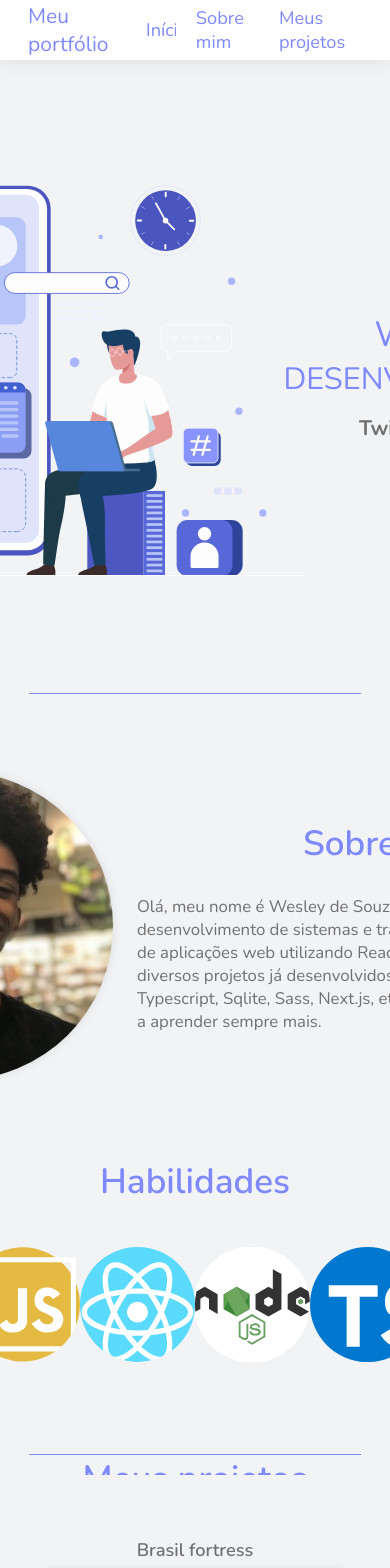
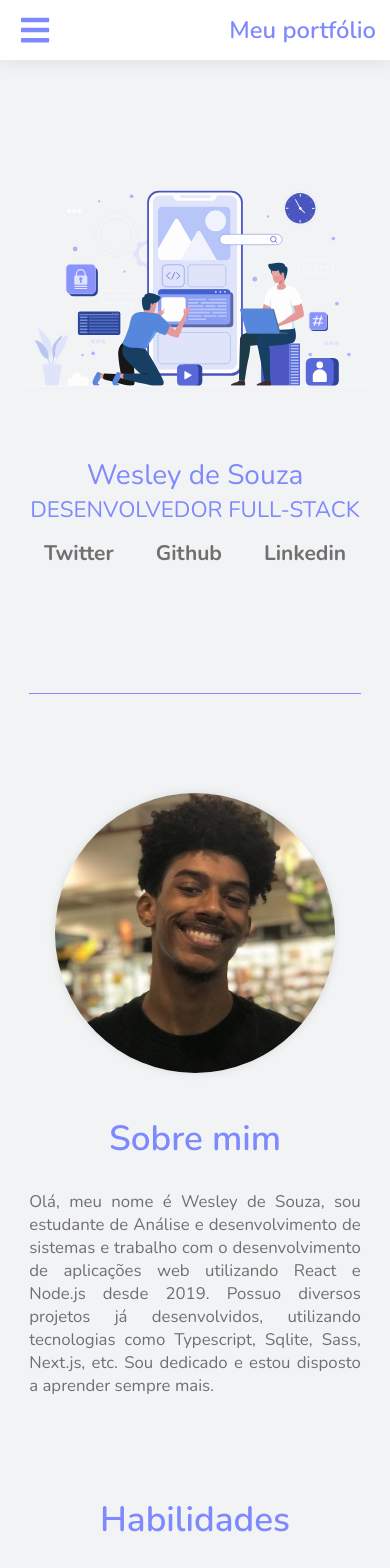
Before and after one commit to WeslynSouza/Meu-Portfolio, a Next.js app: page / in a window 390 px wide. Shown: the top 1568 px of the page. Built offline with nearby package versions, Linux system fonts and the light colour scheme.

Commit message:
Aplicando responsividade

```diff
--- a/src/styles/components/About.module.css
+++ b/src/styles/components/About.module.css
@@ -41,6 +41,35 @@
 
     font-size: 1.2rem;
     font-weight: 400;
+    text-align: justify;
 
     margin-top: 2rem;
 }
+
+@media( max-width: 400px ) {
+    .aboutContainer {
+        height: 95vh;
+
+        flex-direction: column;
+        align-items: center;
+        justify-content: center;
+    }
+
+    .aboutContainer img {
+        width: 20rem;
+        height: 20rem;
+
+        margin: 0;
+        margin-bottom: 3rem;
+    }
+
+    .aboutContainer > div {
+        width: 85vw;
+
+        display: flex;
+        flex-direction: column;
+        align-items: center;
+        justify-content: center;
+    }
+
+}
--- a/src/styles/components/Footer.module.css
+++ b/src/styles/components/Footer.module.css
@@ -75,3 +75,50 @@
     align-items: center;
     justify-content: space-between;
 }
+
+@media( max-width: 400px ) {
+    .footerContainer > div {
+        flex-direction: column;
+        align-items: center;
+        justify-content: center;
+    }
+
+    .footerContainer > div .footerLeft {
+        margin-bottom: 2rem;
+        align-items: center;
+    }
+
+    .footerContainer > div .footerLeft h1 {
+        font-size: 1.8rem;
+    }
+
+    .footerContainer > div .footerLeft h2 {
+        font-size: 1rem;
+        font-weight: 400;
+    }
+
+    .footerContainer > div .footerRight {
+        align-items: center;
+    }
+
+    .footerContainer > div .footerRight ul {
+        flex-wrap: wrap;
+        justify-content: center;
+
+        list-style: none;
+        margin-bottom: 1rem;
+    }
+
+    .footerContainer > div .footerRight ul li:nth-child(6),
+    .footerContainer > div .footerRight ul li:nth-child(7) {
+        display: none;
+    }
+
+    .footerContainer > p {
+        width: 80%;
+        font-size: 1.2rem;
+        display: flex;
+        align-items: center;
+        justify-content: space-around;
+    }
+}
--- a/src/styles/components/Landing.module.css
+++ b/src/styles/components/Landing.module.css
@@ -7,8 +7,8 @@
     align-items: center;
 }
 
-.landingContainer > img {
-    width: 700px;
+.landingContainer img {
+    width: 46.6rem;
 }
 
 .landingContainer > div {
@@ -36,7 +36,7 @@
 }
 
 .landingContainer > div > div {
-    width: 100%;;
+    width: 100%;
 
     display: flex;
     justify-content: center;
@@ -53,3 +53,33 @@
 
     margin: 0 1.5rem;
 }
+
+@media( max-width: 400px ) {
+    .landingContainer {
+        height: 75vh;
+        flex-direction: column;
+        justify-content: center;
+    }
+
+    .landingContainer img{
+        width: 25rem;
+    }
+
+    .landingContainer > div{
+        margin-left: 0;
+        margin-top: 5rem;
+    }
+
+    .landingContainer div h1 {
+        font-size: 2rem;
+    }
+
+    .landingContainer div h2 {
+        font-size: 1.6rem;
+    }
+
+    .landingContainer > div > div {
+        width: 80%;
+    }
+
+}
--- a/src/styles/components/Navbar.module.css
+++ b/src/styles/components/Navbar.module.css
@@ -77,7 +77,7 @@
     font-weight: 600;
 }
 
-@media( max-width: 370px ) {
+@media( max-width: 400px ) {
     .navbarContainer {
         justify-content: flex-start;
     }
--- a/src/styles/components/Projects.module.css
+++ b/src/styles/components/Projects.module.css
@@ -59,3 +59,23 @@
 .projectsContainer > div .project div:hover {
     filter: brightness(.9);
 }
+
+@media( max-width: 400px ) {
+    .projectsContainer {
+        width: 100%;
+        height: 115vh;
+
+        display: flex;
+        flex-direction: column;
+        justify-content: center;
+        align-items: center;
+    }
+
+    .projectsContainer h1 {
+        margin-bottom: 1rem;
+    }
+
+    .projectsContainer > div .project:nth-child(odd) {
+        display: none;
+    }
+}
--- a/src/styles/components/Skills.module.css
+++ b/src/styles/components/Skills.module.css
@@ -32,3 +32,27 @@
     width: 115px;
     height: 115px;
 }
+
+@media( max-width: 400px ) {
+
+    .skillsContainer {
+        width: 100%;
+        height: 85vh;
+
+        display: flex;
+        flex-direction: column;
+        align-items: center;
+        justify-content: flex-start;
+        margin-bottom: 2rem;
+    }
+
+    .skillsContainer > div {
+        flex-wrap: wrap;
+        justify-content: center;
+        align-items: center;
+    }
+
+    .skillsContainer > div img {
+        margin: 1rem;
+    }
+}
```
